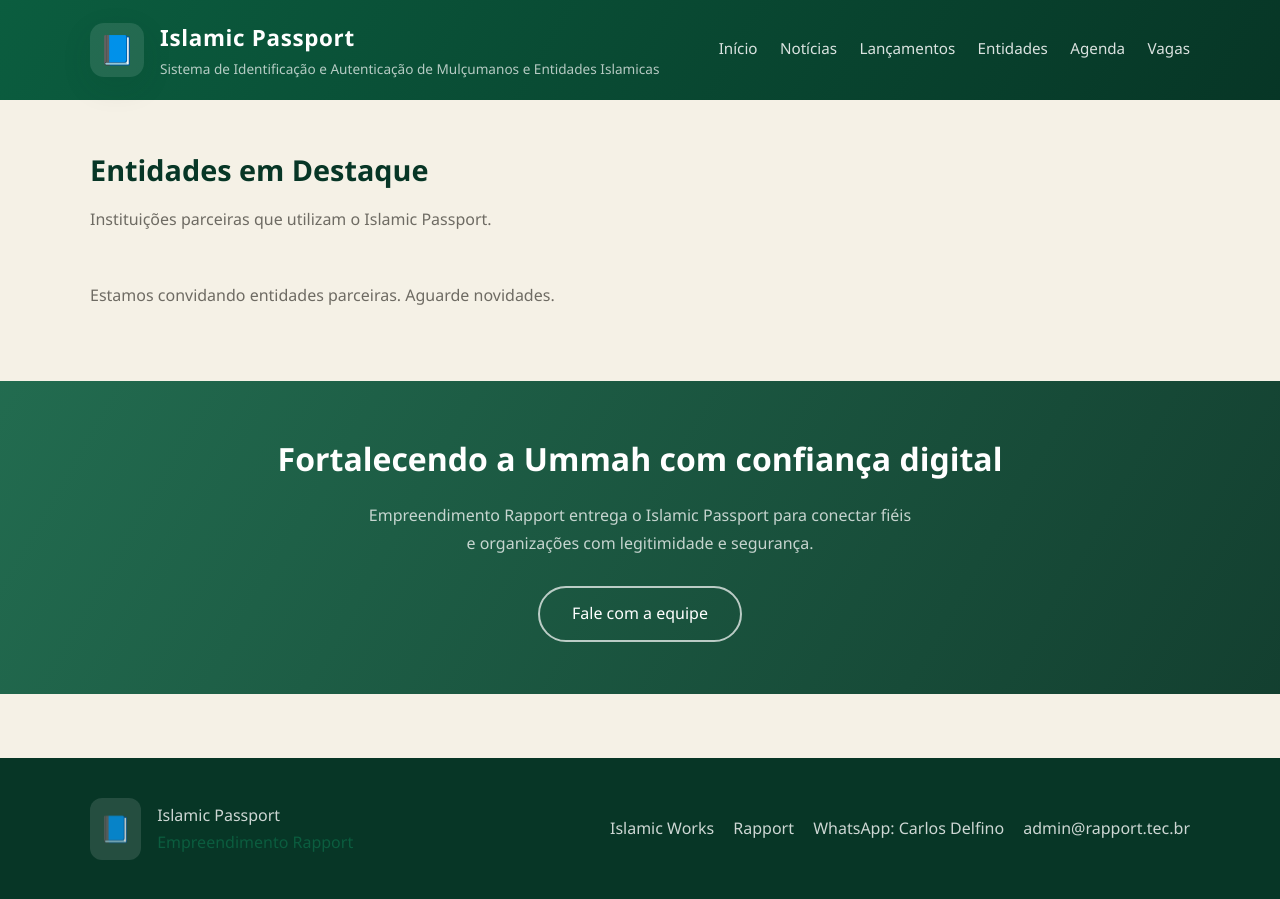
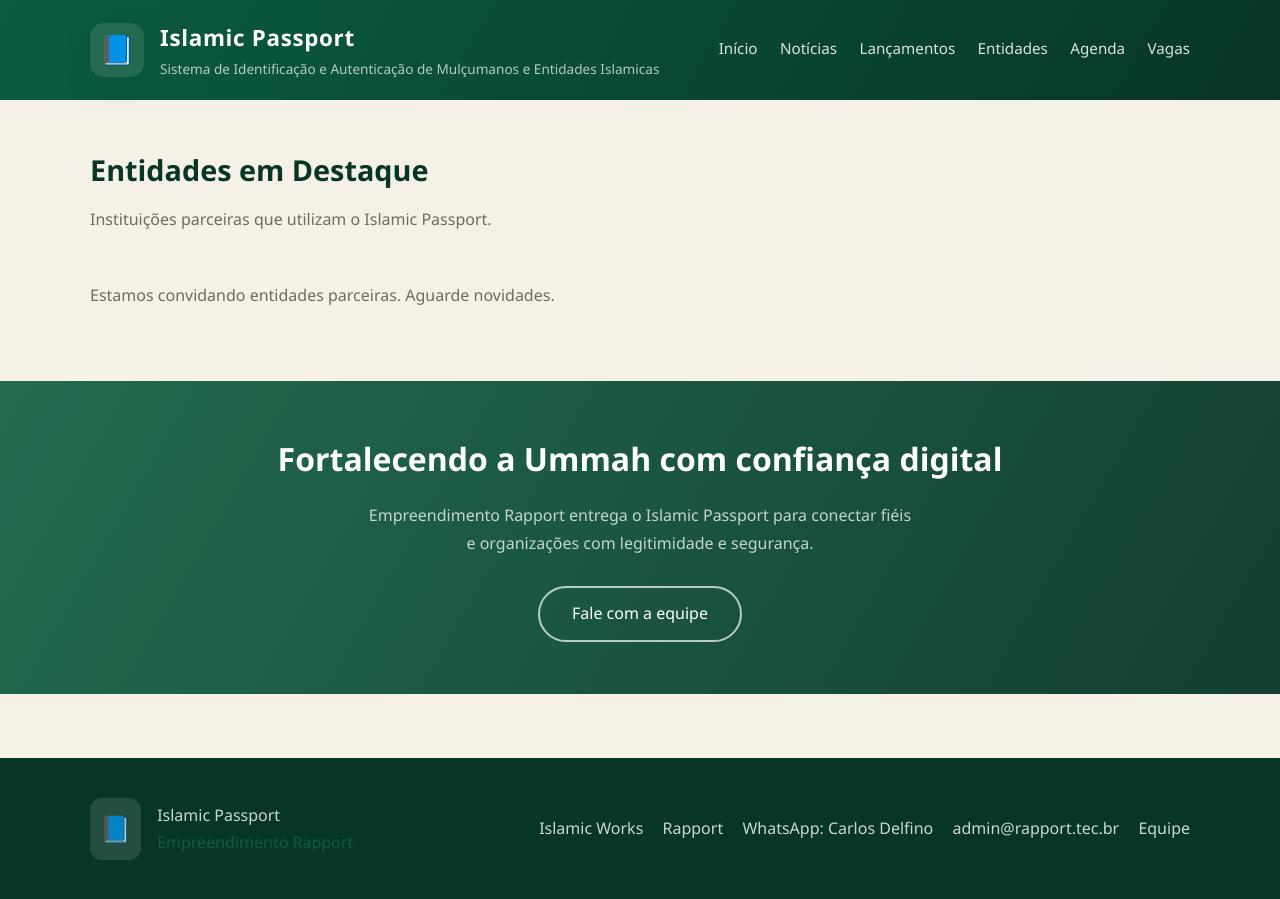
Before and after one commit to islamic-works/Islamic-Passport-site, a Jekyll site: the page built from index.md, in a window 1280 px wide and 900 px high, scrolled down 1488 px. Built offline with Jekyll 4.4.1, drawn with Linux system fonts in a browser that asks for light colours.

Commit message:
Adicionado link para a página da Equipe.

```diff
--- a/_includes/footer.html
+++ b/_includes/footer.html
@@ -12,6 +12,7 @@
       <a href="https://rapport.tec.br" target="_blank" rel="noopener">Rapport</a>
       <a href="https://wa.me/5585985205490" target="_blank" rel="noopener">WhatsApp: Carlos Delfino</a>
       <a href="mailto:admin@rapport.tec.br">admin@rapport.tec.br</a>
+      <a href="{{ '/staff/' | relative_url }}">Equipe</a>
     </div>
   </div>
 </footer>
```
